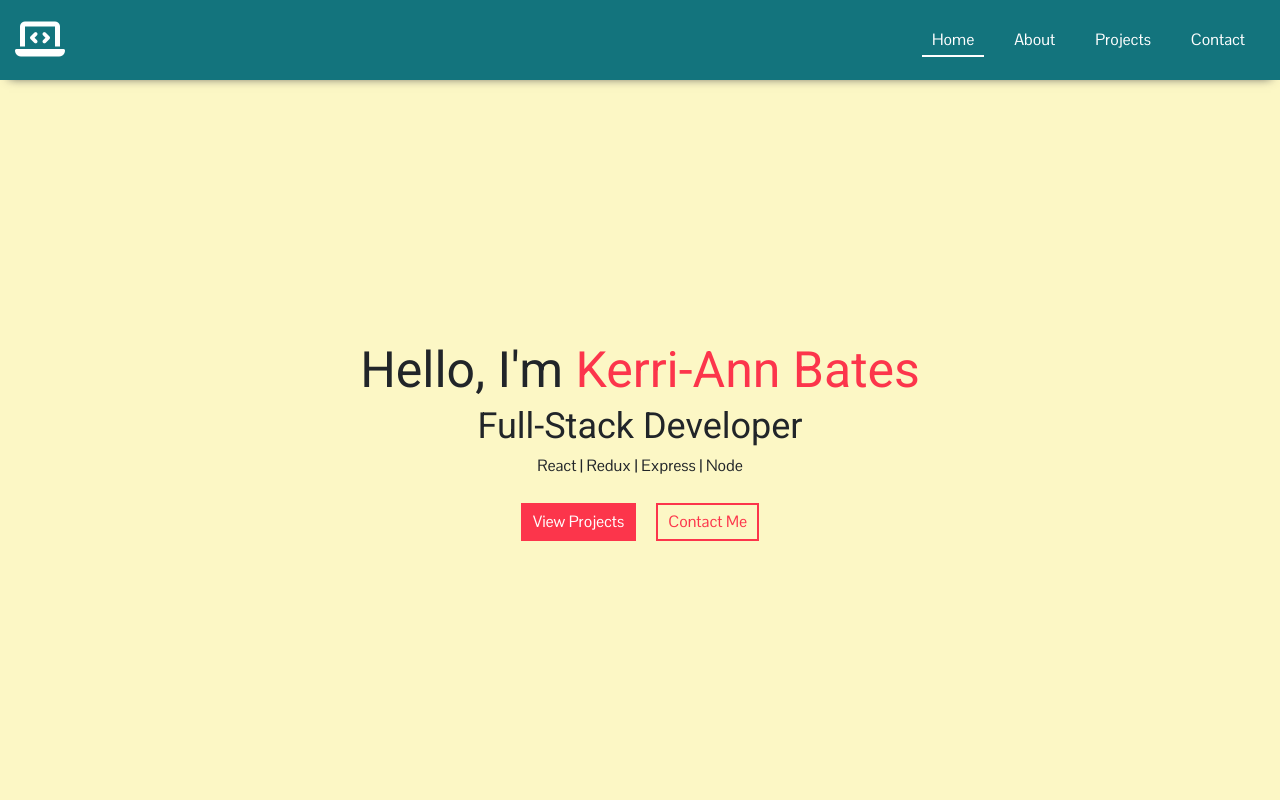
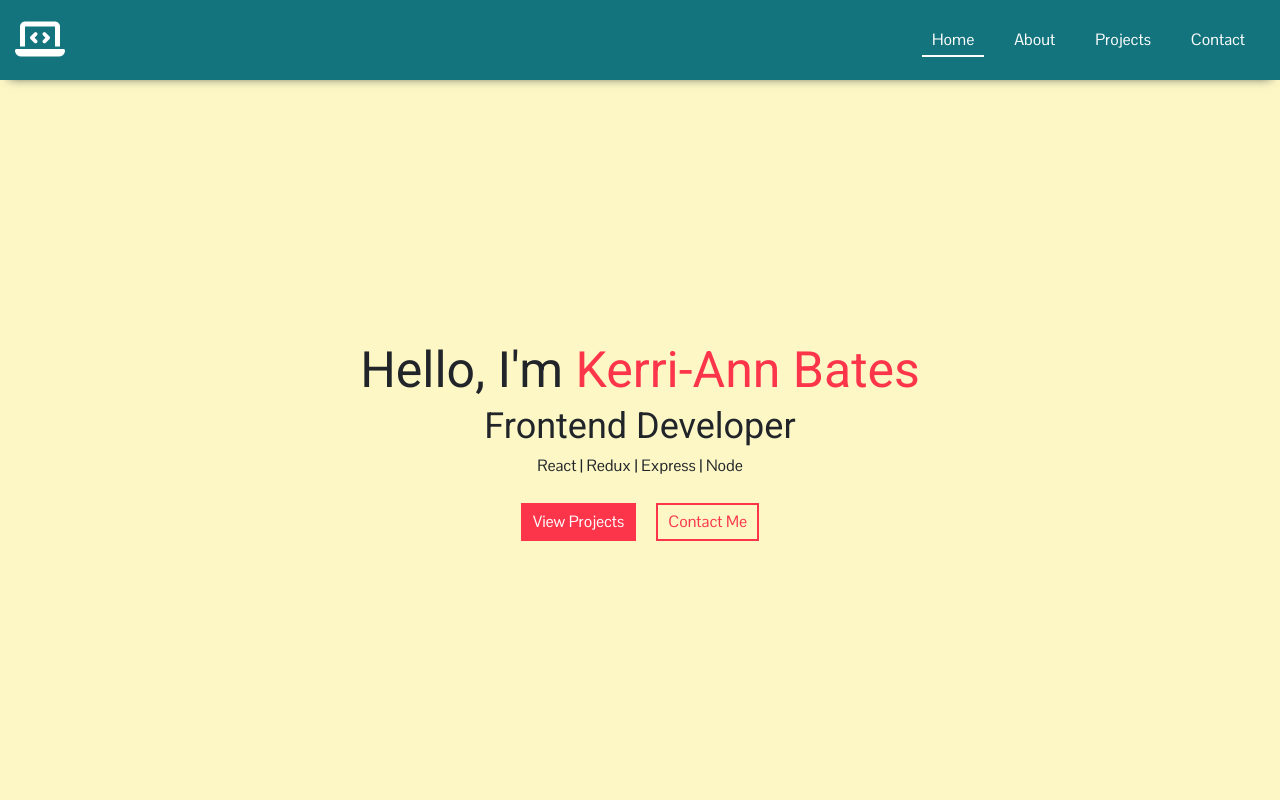
Before and after one commit to Kerri-AnnBates/official-portfolio, a React (Create React App) app: page / in a window 1280 px wide. Shown: the top 800 px of the page. Built offline with nearby package versions, Linux system fonts and the light colour scheme.

Commit message:
update title

```diff
--- a/src/components/header/Jumbotron.js
+++ b/src/components/header/Jumbotron.js
@@ -9,7 +9,7 @@ const Jumbotron = () => {
 				<div className="intro-wrapper">
 					<div className="intro-content">
 						<h1>Hello, I'm <span className="pop">Kerri-Ann Bates</span></h1>
-						<h2>Full-Stack Developer</h2>
+						<h2>Frontend Developer</h2>
 						<p>React | Redux | Express | Node</p>
 						<Link
 							activeClass="active"
```
